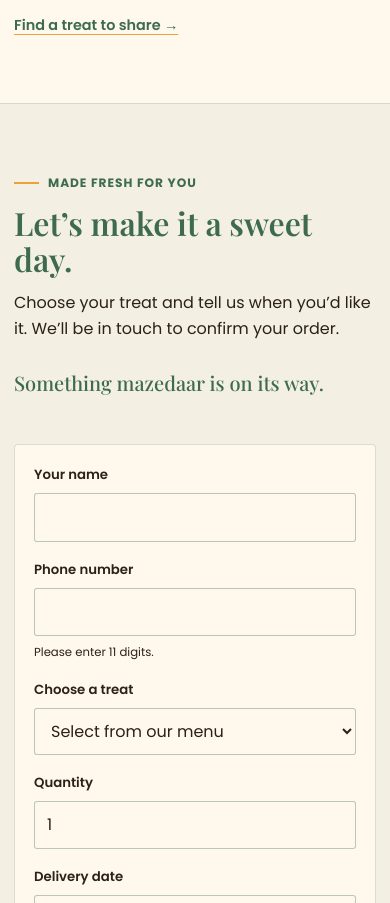
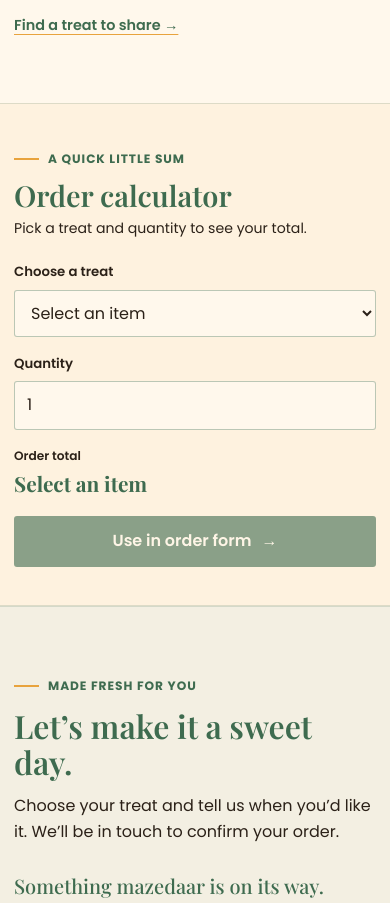
Before and after one commit to tahahassan441100-dotcom/lab19-27110225, a plain HTML site: page index.html in a window 390 px wide. Shown: the part 2868-3771 px from the top of the page. Drawn offline with nearby package versions, Linux system fonts and the light colour scheme.

Commit message:
Add order calculator

```diff
--- a/index.html
+++ b/index.html
@@ -115,6 +115,17 @@
     .menu-emoji { font-size: 1.55rem; line-height: 1; }
     .menu-card p { margin: 0; color: var(--green); font-size: 0.92rem; font-weight: 700; }
 
+    .calculator-section { padding: 38px 0; border-top: 1px solid rgb(62 107 79 / 17%); border-bottom: 1px solid rgb(62 107 79 / 17%); background: rgb(232 163 61 / 8%); }
+    .calculator-heading { margin-bottom: 20px; }
+    .calculator-heading h2 { margin: 10px 0 6px; font-size: 1.8rem; }
+    .calculator-heading p { margin: 0; font-size: 0.88rem; }
+    .calculator-layout { display: grid; grid-template-columns: minmax(210px, 1.2fr) minmax(115px, 0.55fr) minmax(150px, 0.8fr) auto; align-items: end; gap: 16px; }
+    .calculator-total { display: flex; min-height: 47px; flex-direction: column; justify-content: center; }
+    .calculator-total span { color: var(--brown); font-size: 0.76rem; font-weight: 600; }
+    .calculator-total output { color: var(--green); font-family: var(--serif); font-size: 1.3rem; font-weight: 700; }
+    .calculator-layout .button { white-space: nowrap; cursor: pointer; }
+    .calculator-layout .button:disabled { cursor: not-allowed; opacity: 0.6; transform: none; }
+
     .story-section { padding: 88px 0; }
     .story-band { display: grid; grid-template-columns: 170px 1fr; align-items: center; gap: 35px; }
     .story-emojis { display: grid; width: 150px; aspect-ratio: 1; place-items: center; border: 1px solid rgb(62 107 79 / 28%); border-radius: 50%; background: rgb(232 163 61 / 14%); font-size: 4.3rem; }
@@ -169,6 +180,8 @@
       .menu-section, .order-section { padding: 62px 0; }
       .menu-grid { grid-template-columns: repeat(2, minmax(0, 1fr)); }
       .menu-card { min-height: 148px; padding: 16px; }
+      .calculator-layout { grid-template-columns: minmax(0, 1fr) minmax(110px, 0.55fr); }
+      .calculator-layout .button { justify-self: start; }
       .story-section { padding: 64px 0; }
       .story-band { grid-template-columns: 92px 1fr; gap: 20px; }
       .story-emojis { width: 88px; font-size: 2.8rem; }
@@ -180,6 +193,8 @@
       .nav-links .nav-order { padding-inline: 9px; }
       .menu-grid { grid-template-columns: 1fr; }
       .menu-card { min-height: 122px; }
+      .calculator-layout { grid-template-columns: 1fr; }
+      .calculator-layout .button { width: 100%; }
       .story-band { grid-template-columns: 1fr; gap: 18px; }
       .story-emojis { width: 74px; font-size: 2.3rem; }
       .order-form { grid-template-columns: 1fr; padding: 19px; }
@@ -267,6 +282,41 @@
       </div>
     </section>
 
+    <section class="calculator-section" aria-labelledby="calculator-title">
+      <div class="container">
+        <div class="calculator-heading">
+          <span class="eyebrow">A quick little sum</span>
+          <h2 id="calculator-title">Order calculator</h2>
+          <p>Pick a treat and quantity to see your total.</p>
+        </div>
+        <div class="calculator-layout">
+          <div class="field">
+            <label for="calculator-item">Choose a treat</label>
+            <select id="calculator-item">
+              <option value="" selected>Select an item</option>
+              <option value="Pistachio Cardamom Cake" data-price="2800">Pistachio Cardamom Cake (Rs. 2,800)</option>
+              <option value="Chocolate Fudge Cake" data-price="3200">Chocolate Fudge Cake (Rs. 3,200)</option>
+              <option value="Carrot Walnut Cake" data-price="2500">Carrot Walnut Cake (Rs. 2,500)</option>
+              <option value="Chocolate Chunk Cookies (box of 6)" data-price="900">Chocolate Chunk Cookies (box of 6) (Rs. 900)</option>
+              <option value="Almond Biscotti (box of 8)" data-price="1100">Almond Biscotti (box of 8) (Rs. 1,100)</option>
+              <option value="Cinnamon Rolls (box of 4)" data-price="1300">Cinnamon Rolls (box of 4) (Rs. 1,300)</option>
+              <option value="Mango Cheesecake Jar" data-price="450">Mango Cheesecake Jar (Rs. 450)</option>
+              <option value="Gulab Jamun Tiramisu Cup" data-price="550">Gulab Jamun Tiramisu Cup (Rs. 550)</option>
+            </select>
+          </div>
+          <div class="field">
+            <label for="calculator-quantity">Quantity</label>
+            <input id="calculator-quantity" type="number" min="1" step="1" value="1" inputmode="numeric">
+          </div>
+          <div class="calculator-total">
+            <span>Order total</span>
+            <output id="calculator-total" for="calculator-item calculator-quantity" aria-live="polite">Select an item</output>
+          </div>
+          <button class="button" id="calculator-use" type="button" disabled>Use in order form <span aria-hidden="true">→</span></button>
+        </div>
+      </div>
+    </section>
+
     <section class="order-section" id="order" aria-labelledby="order-title">
       <div class="container order-layout">
         <div class="order-aside">
@@ -331,12 +381,50 @@
     const phoneInput = document.querySelector("#customer-phone");
     const deliveryDateInput = document.querySelector("#delivery-date");
     const formMessage = document.querySelector("#form-message");
+    const calculatorItem = document.querySelector("#calculator-item");
+    const calculatorQuantity = document.querySelector("#calculator-quantity");
+    const calculatorTotal = document.querySelector("#calculator-total");
+    const calculatorUse = document.querySelector("#calculator-use");
+    const orderItem = document.querySelector("#order-item");
+    const orderQuantity = document.querySelector("#order-quantity");
 
     const today = new Date();
     const localToday = new Date(today.getTime() - today.getTimezoneOffset() * 60000)
       .toISOString()
       .slice(0, 10);
     deliveryDateInput.min = localToday;
+
+    function updateOrderTotal() {
+      const selectedOption = calculatorItem.selectedOptions[0];
+      const itemPrice = Number(selectedOption.dataset.price);
+      const quantity = Number(calculatorQuantity.value);
+
+      if (!selectedOption.value) {
+        calculatorTotal.textContent = "Select an item";
+        calculatorUse.disabled = true;
+        return;
+      }
+
+      if (!Number.isSafeInteger(quantity) || quantity < 1) {
+        calculatorTotal.textContent = "Enter a valid quantity";
+        calculatorUse.disabled = true;
+        return;
+      }
+
+      calculatorTotal.textContent = `Rs. ${new Intl.NumberFormat("en-US").format(itemPrice * quantity)}`;
+      calculatorUse.disabled = false;
+    }
+
+    calculatorItem.addEventListener("change", updateOrderTotal);
+    calculatorQuantity.addEventListener("input", updateOrderTotal);
+    calculatorUse.addEventListener("click", () => {
+      if (calculatorUse.disabled) return;
+
+      orderItem.value = calculatorItem.value;
+      orderQuantity.value = calculatorQuantity.value;
+      formMessage.textContent = "Your item and quantity are ready. Add your details below.";
+      orderForm.scrollIntoView({ behavior: "smooth", block: "start" });
+    });
 
     phoneInput.addEventListener("input", () => {
       phoneInput.setCustomValidity(
```
